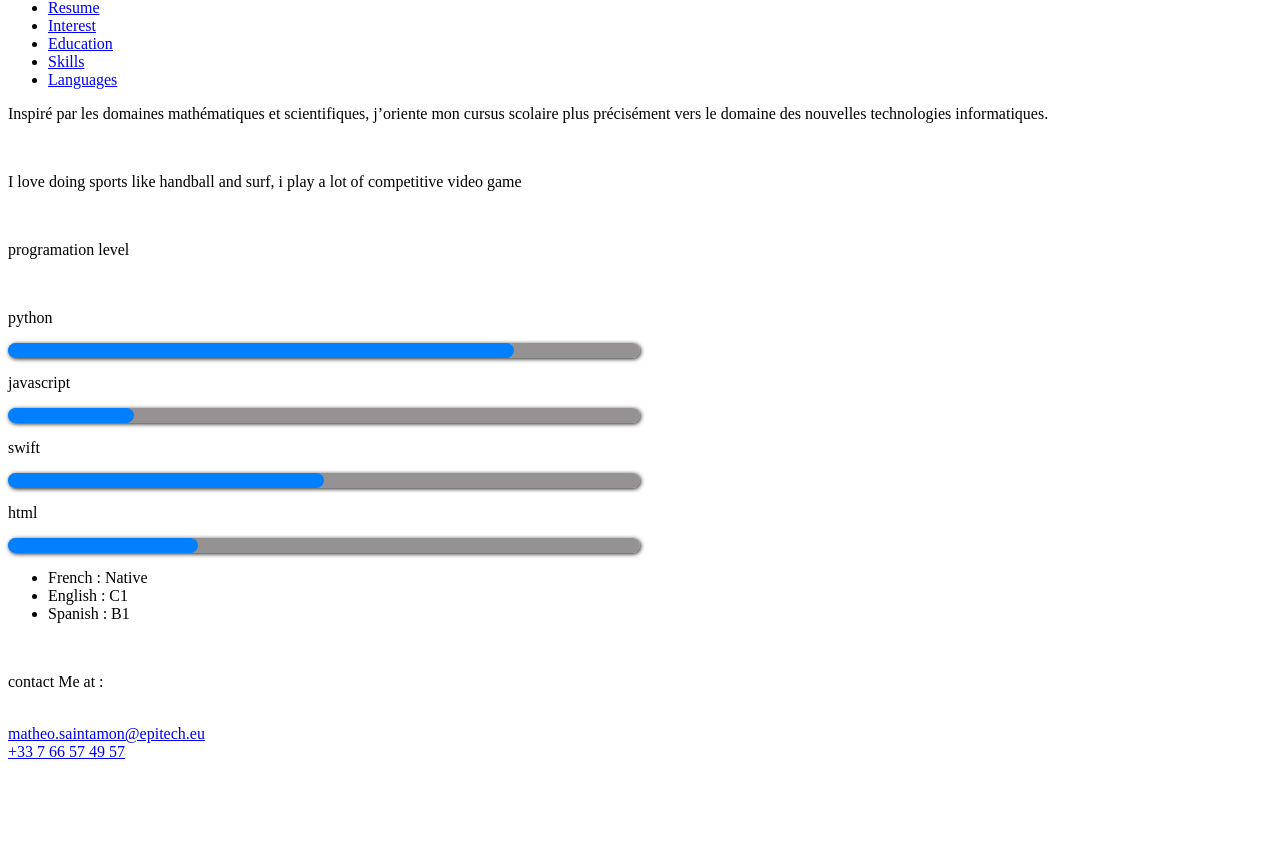
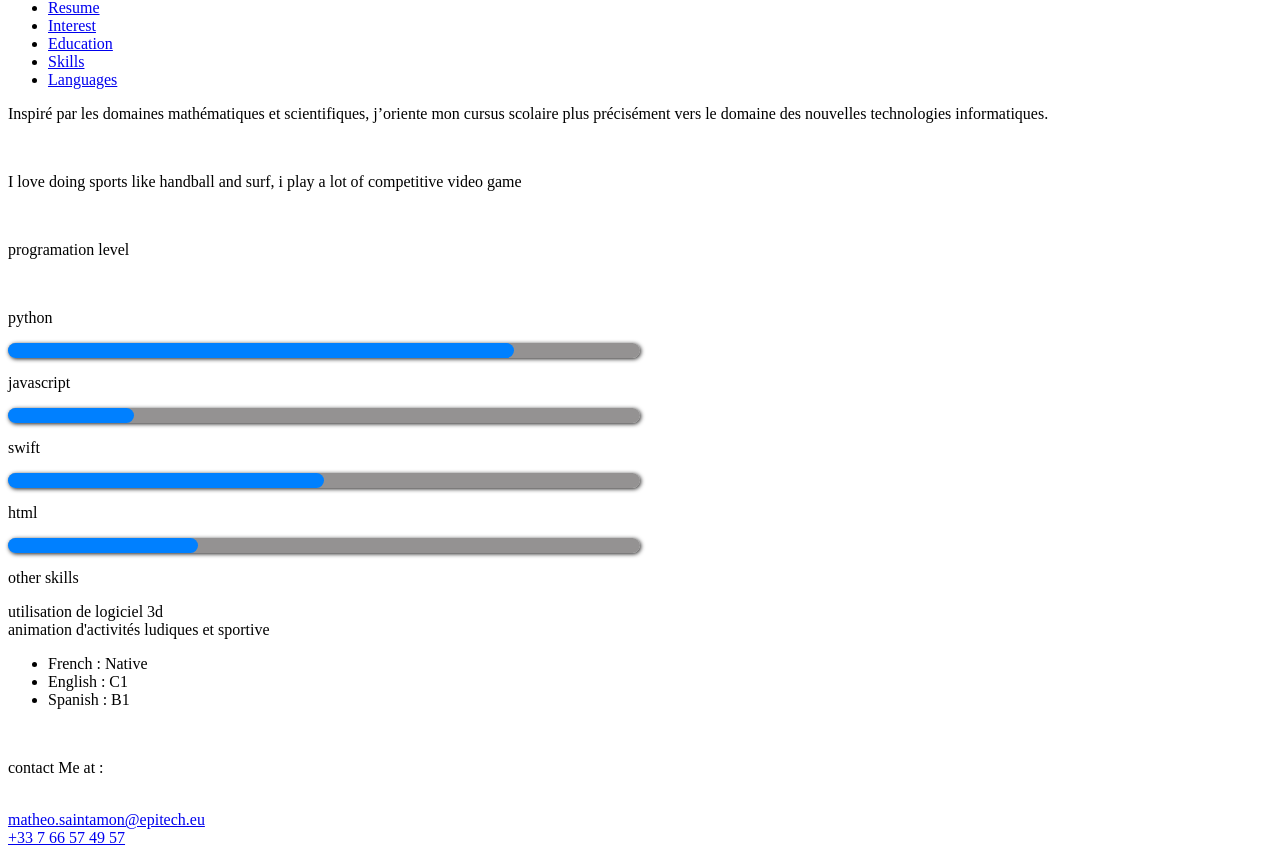
Before and after one commit to Mats3007/CV, a plain HTML site: page resume.html in a window 1280 px wide. Shown: the part 68-923 px from the top of the page. Before the commit the page ends 837 px from the top, so only its background shows below. Drawn offline with Linux system fonts and the light colour scheme.

Commit message:
modified:   resume.html

```diff
--- a/resume.html
+++ b/resume.html
@@ -41,6 +41,10 @@
         <p>html </p>
         <progress class="progress"  max="100" value="30">30%</progress>
 
+        <p>other skills</p>
+        <p>utilisation de logiciel 3d <br>
+            animation d'activités ludiques et sportive
+        </p>
         <P class="languages">
             <ul>
                 <li>French : Native</li>
```
